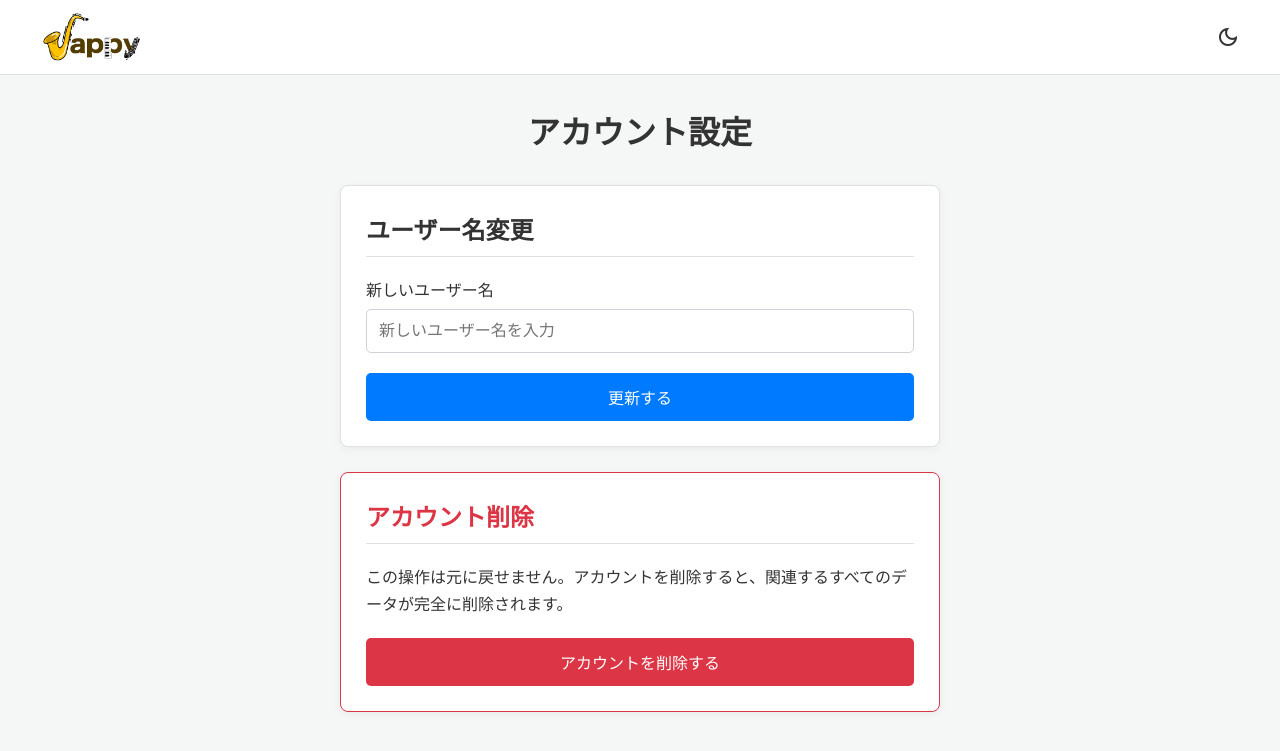
After one commit to yappippipiyya/Jappy, a Flask app: template Src/templates/account.html in a window 1280 px wide. The commit adds this page. Shown: the top 751 px of the page. Run offline with Flask 3, Linux system fonts and the light colour scheme; the template is opened without the code that fills it, so the values that code supplies are empty.

Commit message:
account管理ページ追加

```diff
--- a/App/Views/main.py
+++ b/App/Views/main.py
@@ -6,6 +6,8 @@ from flask_login import login_user, logout_user, login_required, current_user
 from ..app_init_ import app
 from ..auth import flow, User
 from ..db.user import UserDatabaseManager
+from ..db.band import BandDatabaseManager
+from ..db.schedule import ScheduleDatabaseManager
 
 from const import GOOGLE_CLIENT_ID
 
@@ -99,3 +101,65 @@ def resist():
 @login_required
 def usage():
   return render_template("usage.html")
+
+
+@app.route("/account", methods=["GET", "POST"])
+@login_required
+def account():
+  user_db = UserDatabaseManager()
+  user_email = current_user.get_id()
+  user = user_db.get_user(email=user_email)
+
+  if not user:
+    return redirect(url_for("resist"))
+
+  if request.method == "POST":
+    new_nickname = request.form.get("nickname", "").strip()
+
+    if not new_nickname:
+      flash("新しいニックネームを入力してください。", "error")
+      return redirect(url_for("account"))
+
+    if new_nickname == user.name:
+      flash("現在のニックネームと同じです。", "info")
+      return redirect(url_for("account"))
+
+    success = user_db.update(user_id=user.id, email=user.email, name=new_nickname)
+
+    if success:
+      flash("ニックネームを更新しました。", "success")
+    else:
+      flash("更新中にエラーが発生しました。もう一度お試しください。", "error")
+
+    return redirect(url_for("account"))
+
+  return render_template("account.html", user=user)
+
+
+@app.route("/delete-account", methods=["POST"])
+@login_required
+def delete_account():
+  user_db = UserDatabaseManager()
+  user_email = current_user.get_id()
+  user = user_db.get_user(email=user_email)
+
+  if not user:
+    abort(404)
+
+  success = user_db.delete(user_id=user.id)
+
+  band_db = BandDatabaseManager()
+  bands = band_db.get_bands(user.id)
+  for band in bands:
+    band_db.delete_band(band.id)
+
+  schedule_db = ScheduleDatabaseManager()
+  schedule_db.delete_schedules(user.id)
+
+  if success:
+    logout_user()
+    flash("アカウントを削除しました。", "success")
+    return redirect(url_for("index"))
+  else:
+    flash("アカウントの削除中にエラーが発生しました。", "error")
+    return redirect(url_for("account"))
--- /dev/null
+++ b/Src/static/css/account.css
@@ -0,0 +1,146 @@
+/*
+ * ----------------------------------------------------------------
+ * 色定義 (既存のCSSから必要なものを抜粋・追加)
+ * ----------------------------------------------------------------
+ */
+:root {
+  --text-color: #333;
+  --primary-button-bg: #007bff;
+  --primary-button-text: #ffffff;
+  --danger-button-bg: #dc3545;
+  --danger-button-text: #ffffff;
+  --danger-zone-border: #dc3545;
+  --input-bg: #ffffff;
+  --input-border: #ced4da;
+  --section-bg: #ffffff;
+  --section-border: #e0e0e0;
+  --section-shadow: rgba(0, 0, 0, 0.05);
+}
+
+:root[theme="dark"] {
+  --text-color: #e8e8e8;
+  --primary-button-bg: #007bff;
+  --danger-button-bg: #c82333;
+  --danger-zone-border: #c82333;
+  --input-bg: #333;
+  --input-border: #4d4d4d;
+  --section-bg: #2c2c2c;
+  --section-border: #444;
+  --section-shadow: rgba(0, 0, 0, 0.2);
+}
+
+/*
+ * ----------------------------------------------------------------
+ * 基本レイアウト
+ * ----------------------------------------------------------------
+ */
+.container {
+  max-width: 600px;
+  margin: 0 auto;
+  padding: 0 20px;
+}
+
+.page-title {
+  text-align: center;
+  margin-bottom: 2rem;
+  font-weight: 600;
+}
+
+/*
+ * ----------------------------------------------------------------
+ * セクションのスタイル
+ * ----------------------------------------------------------------
+ */
+.account-section {
+  background-color: var(--section-bg);
+  border: 1px solid var(--section-border);
+  border-radius: 8px;
+  padding: 25px;
+  margin-bottom: 25px;
+  box-shadow: 0 2px 8px var(--section-shadow);
+}
+
+.account-section h2 {
+  margin-top: 0;
+  margin-bottom: 20px;
+  padding-bottom: 10px;
+  border-bottom: 1px solid var(--section-border);
+}
+
+/*
+ * ----------------------------------------------------------------
+ * フォームのスタイル
+ * ----------------------------------------------------------------
+ */
+.account-form .form-group {
+  margin-bottom: 20px;
+}
+
+.account-form label {
+  display: block;
+  margin-bottom: 8px;
+  font-weight: 500;
+}
+
+.account-form input[type="text"] {
+  width: 100%;
+  padding: 12px;
+  font-size: 1rem;
+  border: 1px solid var(--input-border);
+  border-radius: 5px;
+  background-color: var(--input-bg);
+  color: var(--text-color);
+  box-sizing: border-box;
+}
+
+/*
+ * ----------------------------------------------------------------
+ * ボタンのスタイル
+ * ----------------------------------------------------------------
+ */
+.btn {
+  display: inline-block;
+  width: 100%;
+  padding: 12px 20px;
+  font-size: 1rem;
+  font-weight: 500;
+  text-align: center;
+  border: none;
+  border-radius: 5px;
+  cursor: pointer;
+  transition: background-color 0.2s, transform 0.1s;
+  box-sizing: border-box;
+}
+
+.btn:active {
+  transform: translateY(1px);
+}
+
+.btn-primary {
+  background-color: var(--primary-button-bg);
+  color: var(--primary-button-text);
+}
+
+.btn-danger {
+  background-color: var(--danger-button-bg);
+  color: var(--danger-button-text);
+}
+
+/*
+ * ----------------------------------------------------------------
+ * 危険ゾーンのスタイル
+ * ----------------------------------------------------------------
+ */
+.danger-zone {
+  border-color: var(--danger-zone-border);
+  border-width: 1.5px;
+}
+
+.danger-zone h2 {
+  color: var(--danger-zone-border);
+}
+
+.danger-zone p {
+  line-height: 1.7;
+  margin-bottom: 20px;
+}
--- /dev/null
+++ b/Src/templates/account.html
@@ -0,0 +1,57 @@
+<!DOCTYPE html>
+<html lang="ja">
+<head>
+  {% include "head.html" %}
+
+  <title>アカウント設定</title>
+  <link rel="stylesheet" href="{{ url_for('static', filename='css/account.css') }}">
+</head>
+
+<body>
+  {% include "header.html" %}
+
+  <main class="container">
+    <h1 class="page-title">アカウント設定</h1>
+
+    {% with messages = get_flashed_messages(with_categories=true) %}
+      {% if messages %}
+        {% for category, message in messages %}
+          <div class="alert alert-{{ category }}">{{ message }}</div>
+        {% endfor %}
+      {% endif %}
+    {% endwith %}
+
+
+    <!-- ユーザー名変更フォーム -->
+    <section class="account-section">
+      <h2>ユーザー名変更</h2>
+      <form action="{{ url_for('account') }}" method="post" class="account-form">
+        <div class="form-group">
+          <label for="nickname">新しいユーザー名</label>
+          <input type="text" id="nickname" name="nickname" value="{{ user.name }}" placeholder="新しいユーザー名を入力" required>
+        </div>
+        <button type="submit" class="btn btn-primary">更新する</button>
+      </form>
+    </section>
+
+    <!-- アカウント削除セクション -->
+    <section class="account-section danger-zone">
+      <h2>アカウント削除</h2>
+      <p>この操作は元に戻せません。アカウントを削除すると、関連するすべてのデータが完全に削除されます。</p>
+      <form id="delete-account-form" action="{{ url_for('delete_account') }}" method="post">
+          <button type="submit" class="btn btn-danger">アカウントを削除する</button>
+      </form>
+    </section>
+  </main>
+
+  <script>
+    document.getElementById('delete-account-form').addEventListener('submit', function(event) {
+      event.preventDefault();
+      const confirmation = window.confirm('本当にアカウントを削除しますか？この操作は取り消せません。');
+      if (confirmation) {
+        event.target.submit();
+      }
+    });
+  </script>
+</body>
+</html>
--- a/Src/templates/top.html
+++ b/Src/templates/top.html
@@ -32,7 +32,11 @@
         使い方
       </a>
 
-      <!-- ログアウト -->
+      <a href="account" class="nav-link">
+        <span class="material-symbols-outlined">manage_accounts</span>
+        アカウント設定
+      </a>
+
       <a href="logout" class="nav-link logout">
         <span class="material-symbols-outlined">logout</span>
         ログアウト
```
Also changed, not shown: App/db/schedule.py (+14 -0 lines).
